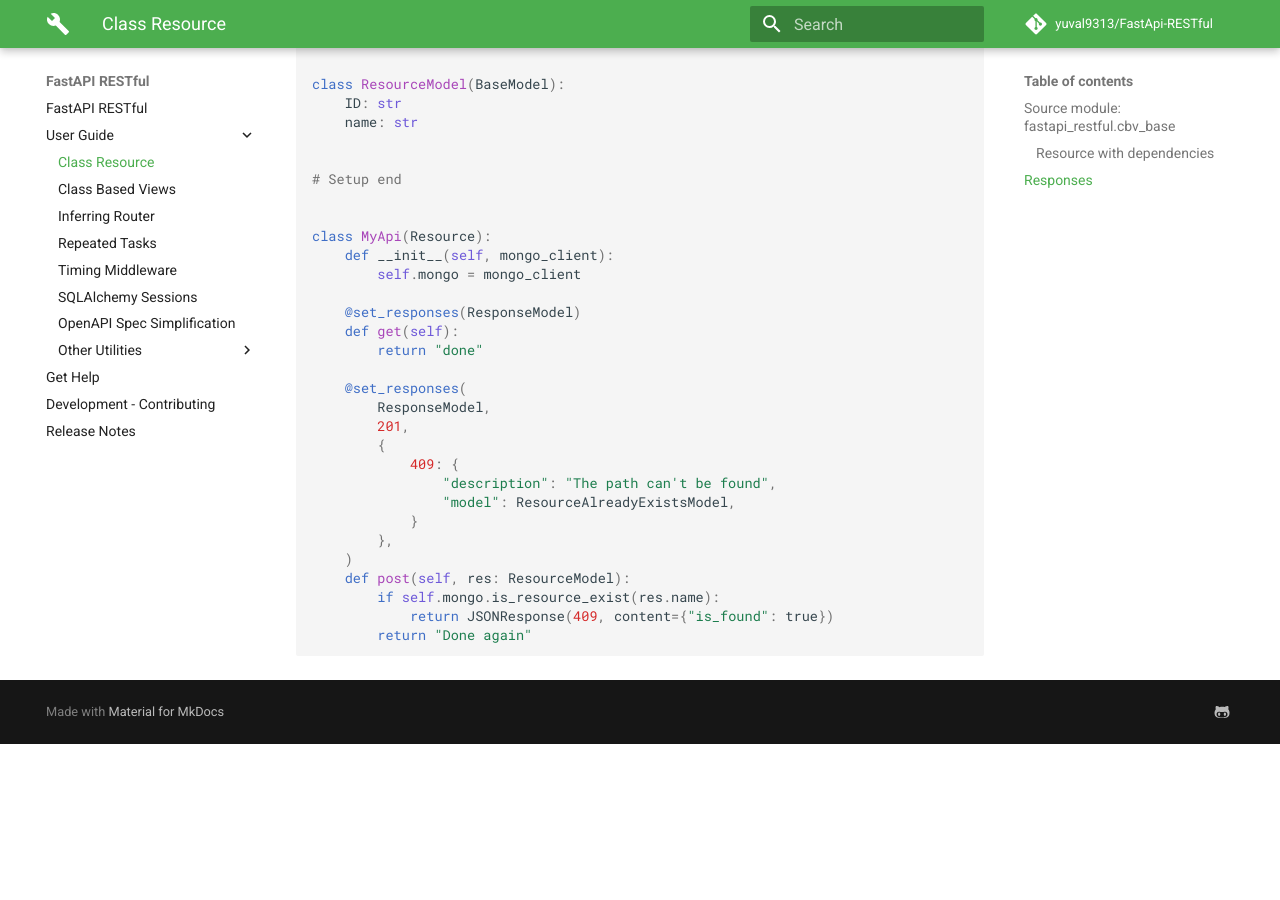
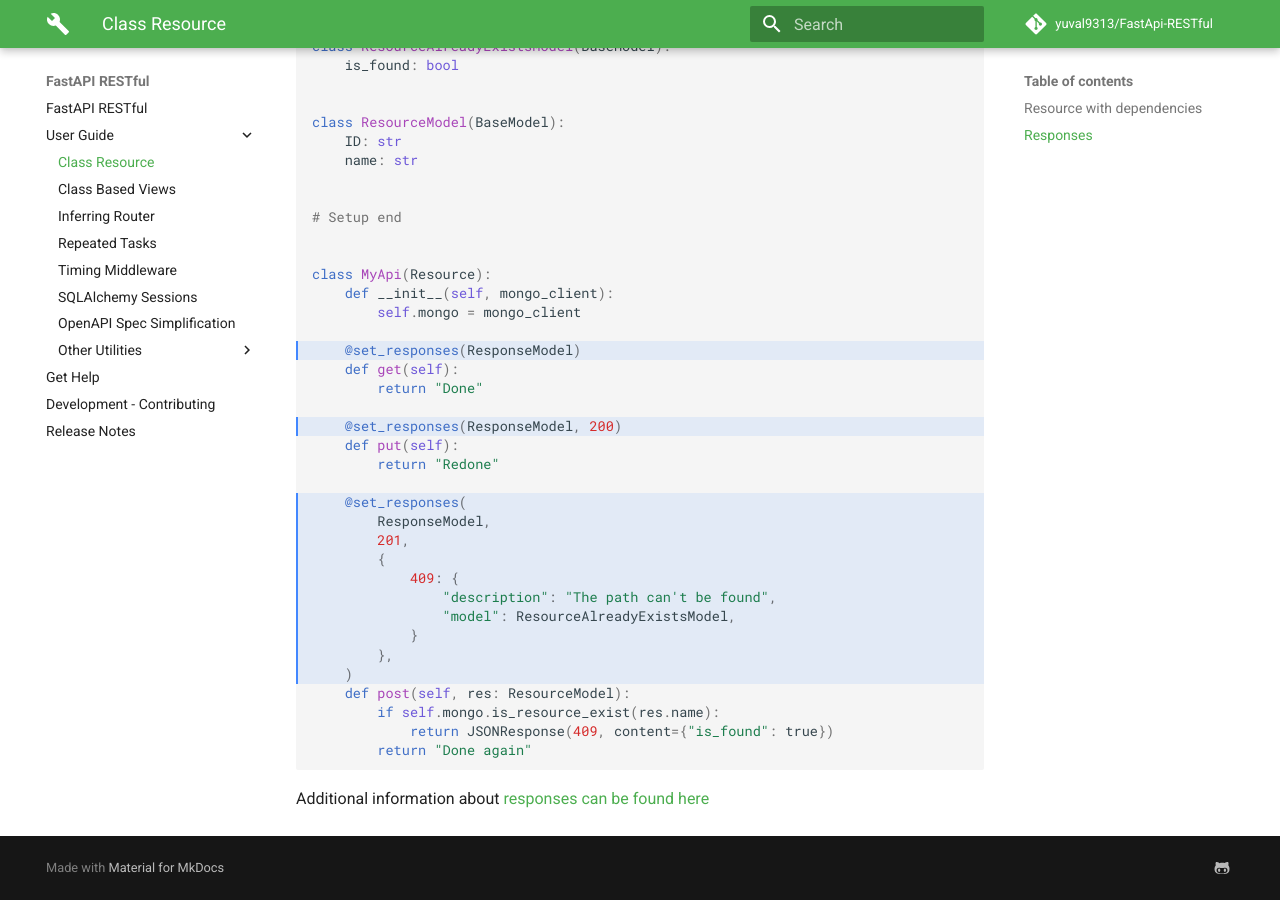
Before and after one commit to dmontagu/fastapi-utils, an MkDocs documentation site: the page built from docs/user-guide/class-resource.md, in a window 1280 px wide and 900 px high, scrolled down 1911 px. Built offline with MkDocs 1.6.1 and Material for MkDocs 9.7.7, drawn with Linux system fonts in a browser that asks for light colours; comment, search, counter and statistics services are not loaded; before the commit the page ends 2655 px from its top, so only the background shows below that; some of the changed text lies outside the part shown.

Commit message:
Numerous changes in the documantations

````diff
--- a/docs/src/class_resource_view2.py
+++ b/docs/src/class_resource_view2.py
@@ -4,13 +4,14 @@ from docs.src.class_resource_view1 import MyApi
 from fastapi_restful import Api
 
 
-def main():
+def create_app():
     app = FastAPI()
     api = Api(app)
 
     myapi = MyApi()
     api.add_resource(myapi, "/uri")
 
+    return app
 
-if __name__ == "__main__":
-    main()
+
+main = create_app()
--- a/docs/src/class_resource_view3.py
+++ b/docs/src/class_resource_view3.py
@@ -5,7 +5,7 @@ from docs.src.class_resource_view1 import MyApi
 from fastapi_restful import Api
 
 
-def main():
+def create_app():
     app = FastAPI()
     api = Api(app)
 
@@ -13,6 +13,7 @@ def main():
     myapi = MyApi(mongo_client)
     api.add_resource(myapi, "/uri")
 
+    return app
 
-if __name__ == "__main__":
-    main()
+
+main = create_app()
--- a/docs/src/class_resource_view4.py
+++ b/docs/src/class_resource_view4.py
@@ -26,7 +26,11 @@ class MyApi(Resource):
 
     @set_responses(ResponseModel)
     def get(self):
-        return "done"
+        return "Done"
+
+    @set_responses(ResponseModel, 200)
+    def put(self):
+        return "Redone"
 
     @set_responses(
         ResponseModel,
--- a/docs/user-guide/class-resource.md
+++ b/docs/user-guide/class-resource.md
@@ -1,4 +1,4 @@
-#### Source module: [`fastapi_restful.cbv_base`](https://github.com/yuval9313/FastApi-RESTful/blob/master/fastapi_restful/cbv_base.py){.internal-link target=_blank}
+ource module: [`fastapi_restful.cbv_base`](https://github.com/yuval9313/FastApi-RESTful/blob/master/fastapi_restful/cbv_base.py){.internal-link target=_blank}
 
 ---
 
@@ -8,12 +8,12 @@ full of features and resources, and you also support OOP you might want to use t
 ---
 
 Similar to Flask-RESTful all we have to do is create a class at inherit from `Resource`
-```python hl_lines="61 62 74 75 85 86 100 101"
+```python
 {!./src/class_resource_view1.py!}
 ```
 
 And then in `app.py`
-```python hl_lines="61 62 74 75 85 86 100 101"
+```python hl_lines="1 4 9 12"
 {!./src/class_resource_view2.py!}
 ```
 
@@ -26,7 +26,7 @@ Now how to handle things when it starting to get complicated:
 ##### Resource with dependencies
 Since initialization is taking place **before** adding the resource to the api,
 we can just insert our dependencies in the instance init: (`app.py`)
-```python hl_lines="61 62 74 75 85 86 100 101"
+```python hl_lines="2 12 13 14"
 {!./src/class_resource_view3.py!}
 ```
 
@@ -35,6 +35,8 @@ FastApi swagger is all beautiful with the responses and fit status codes,
 it is no sweat to declare those.
 
 Inside the resource class have `@set_responses` before the function
-```python hl_lines="61 62 74 75 85 86 100 101"
+```python hl_lines="3 27 31 35 36 37 38 39 40 41 42 43 44"
 {!./src/class_resource_view4.py!}
 ```
+
+Additional information about [responses can be found here](https://fastapi.tiangolo.com/advanced/additional-responses/)
--- a/fastapi_restful/__init__.py
+++ b/fastapi_restful/__init__.py
@@ -1,4 +1,4 @@
-__version__ = "0.2.4"
+__version__ = "0.2.4.3"
 
 from .cbv_base import Api, Resource, set_responses, take_init_parameters
 
--- a/pyproject.toml
+++ b/pyproject.toml
@@ -1,6 +1,6 @@
 [tool.poetry]
 name = "FastApi-RESTful"
-version = "0.2.4.2"
+version = "0.2.4.3"
 description = "Quicker FastApi developing tools"
 license = "MIT"
 authors = ["Yuval Levi"]
````
Also changed, not shown: 1 other file.
